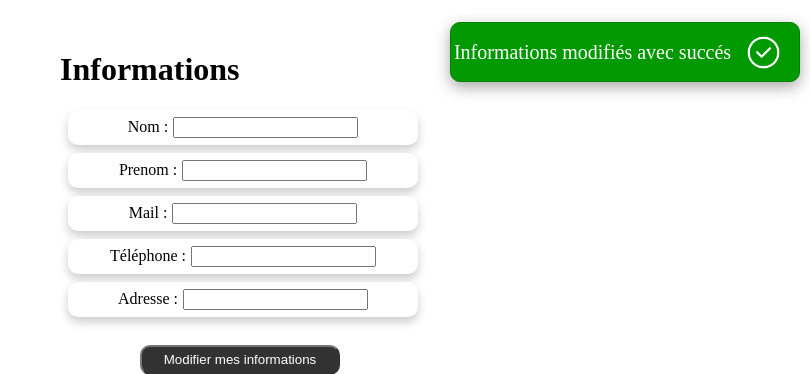
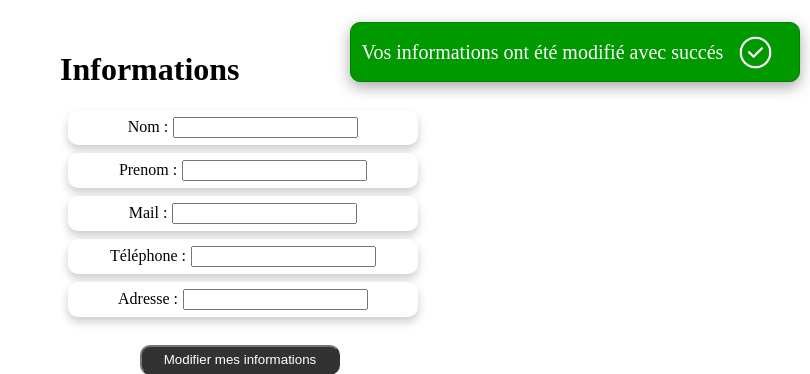
Before and after one commit to Kakouuu/PPE1-iPear, a PHP site: page /Stage/profil.php in a window 1280 px wide. Shown: the part 78-452 px from the top of the page, without its empty margins (470-1280 px from the left). Run offline with PHP 8.4, Linux system fonts and the light colour scheme; the visitor is signed in with stand-in values (Sample User, id 1); data that the repository does not hold is empty; some libraries are stand-ins or nearby versions.

Commit message:
Update ADMIN

```diff
--- a/profil.php
+++ b/profil.php
@@ -24,8 +24,8 @@ session_start();
     if (isset($_SESSION['profil']) && $_SESSION['profil'] == 1) {
         ?>
         <div class="cover" onclick="aplus(this)">
-            <div class="popup" style="width: 350px;top: 100px">
-                Informations modifiés avec succés <img src="img\check.png" alt=""
+            <div class="popup" style="width: 450px;top: 100px">
+                Vos informations ont été modifié avec succés <img src="img\check.png" alt=""
                                                              style="width: 35px; margin: 15px;">
             </div>
         </div>
```
